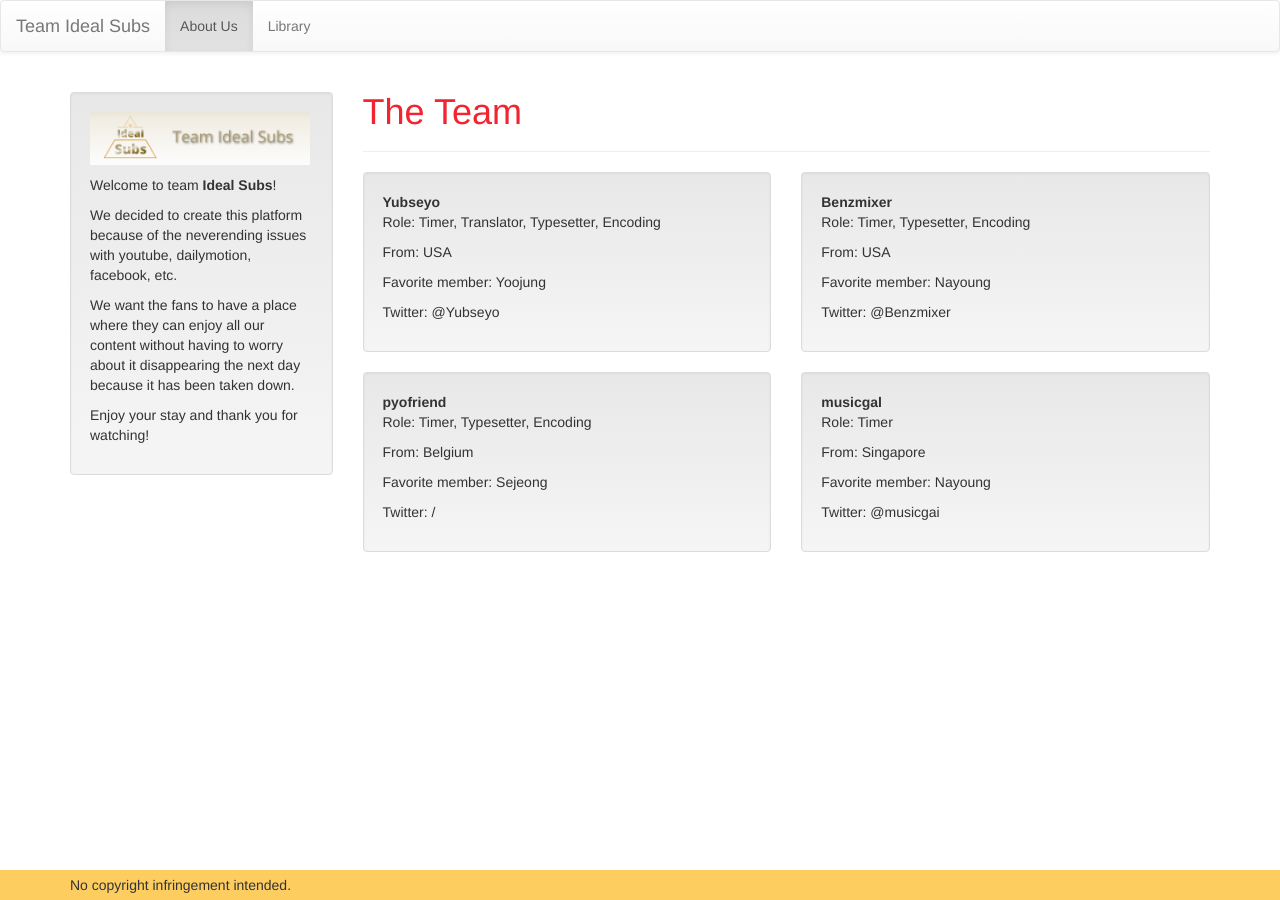
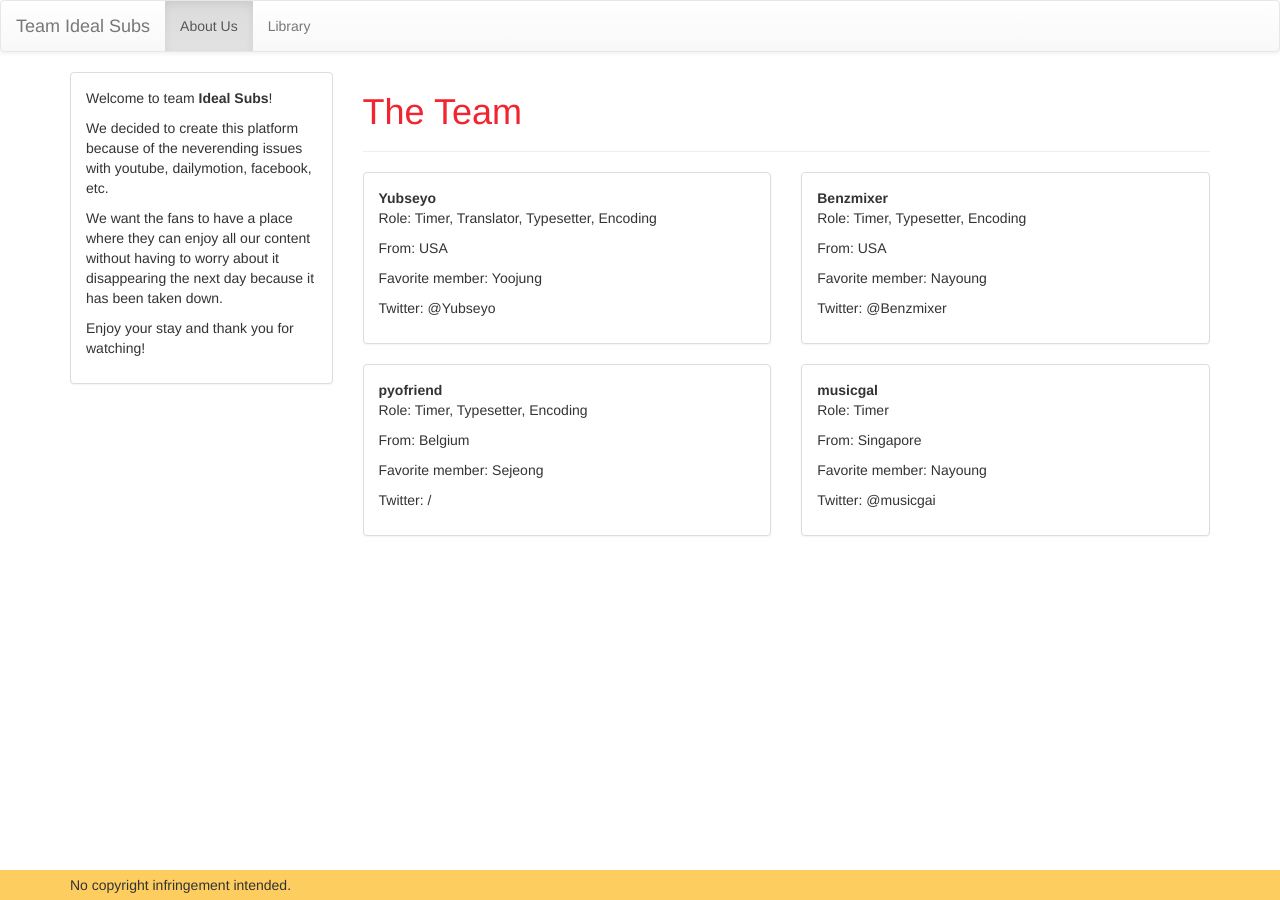
Before and after one commit to teamidealsubs/teamidealsubs.github.io, a Jekyll site: the page built from aboutus.html, in a window 1280 px wide. Built offline with Jekyll 4.4.1, drawn with Linux system fonts in a browser that asks for light colours; nearby versions of some CDN libraries.

Commit message:
changing wells with panels

```diff
--- a/_includes/JB/sidebar.html
+++ b/_includes/JB/sidebar.html
@@ -1,7 +1,9 @@
-<div class="sidebar well">
-    <img style="width: 220px;margin-bottom:10px" src="{{ ASSET_PATH }}/../../tis-logo-large.png">
+<div class="panel panel-default">
+	<div class="panel-body">
+    <!--<img style="width: 220px;margin-bottom:10px" src="{{ ASSET_PATH }}/../../tis-logo-large.png">-->
     <p>Welcome to team <strong>Ideal Subs</strong>!</p>
     <p>We decided to create this platform because of the neverending issues with youtube, dailymotion, facebook, etc.</p>
     <p>We want the fans to have a place where they can enjoy all our content without having to worry about it disappearing the next day because it has been taken down.</p>
     <p>Enjoy your stay and thank you for watching!</p>
+	</div>
 </div>
--- a/aboutus.html
+++ b/aboutus.html
@@ -13,44 +13,52 @@ group: navigation
 
 <div class="row">
 	<div class="col-md-6">
-		<div class="well">
+		<div class="panel panel-default">
+			<div class="panel-body">
 			<strong>Yubseyo</strong>
 			<p>Role: Timer, Translator, Typesetter, Encoding</p>
 			<p>From: USA</p>
 			<p>Favorite member: Yoojung</p>
 			<p>Twitter: @Yubseyo</p>
+			</div>
 		</div>
 	</div>
 
 	<div class="col-md-6">
-		<div class="well">
+		<div class="panel panel-default">
+			<div class="panel-body">
 			<strong>Benzmixer</strong>
 			<p>Role: Timer, Typesetter, Encoding</p>
 			<p>From: USA</p>
 			<p>Favorite member: Nayoung</p>
 			<p>Twitter: @Benzmixer</p>
+			</div>
 		</div>
 	</div>
 </div>
 
 <div class="row">
 	<div class="col-md-6">
-		<div class="well">
+		<div class="panel panel-default">
+			<div class="panel-body">
 			<strong>pyofriend</strong>
 			<p>Role: Timer, Typesetter, Encoding</p>
 			<p>From: Belgium</p>
 			<p>Favorite member: Sejeong</p>
 			<p>Twitter: /</p>
+			</div>
 		</div>
 	</div>
 
 	<div class="col-md-6">
-		<div class="well">
+		<div class="panel panel-default">
+			<div class="panel-body">
 			<strong>musicgal</strong>
 			<p>Role: Timer</p>
 			<p>From: Singapore</p>
 			<p>Favorite member: Nayoung</p>
 			<p>Twitter: @musicgai</p>
+			</div>
 		</div>
 	</div>
 </div>
```
